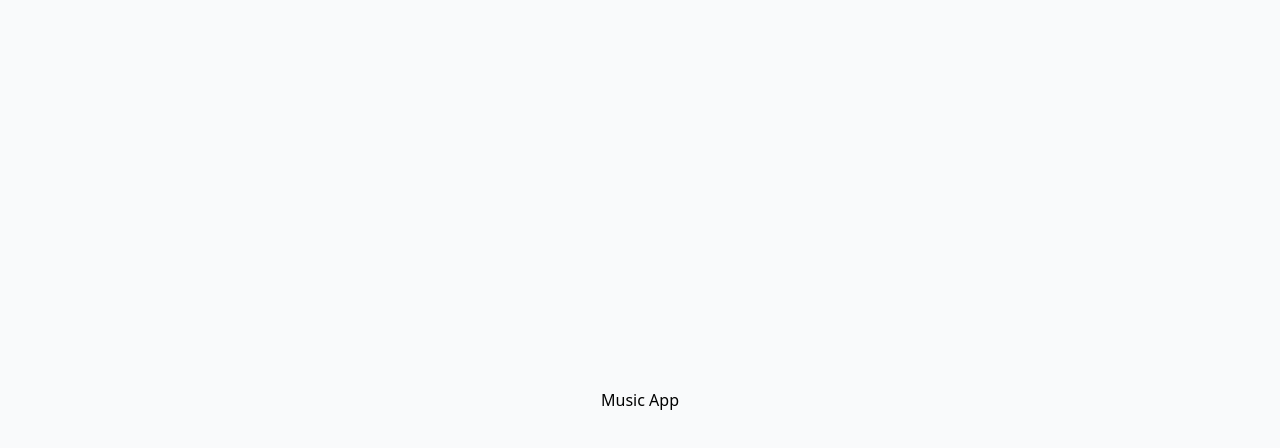
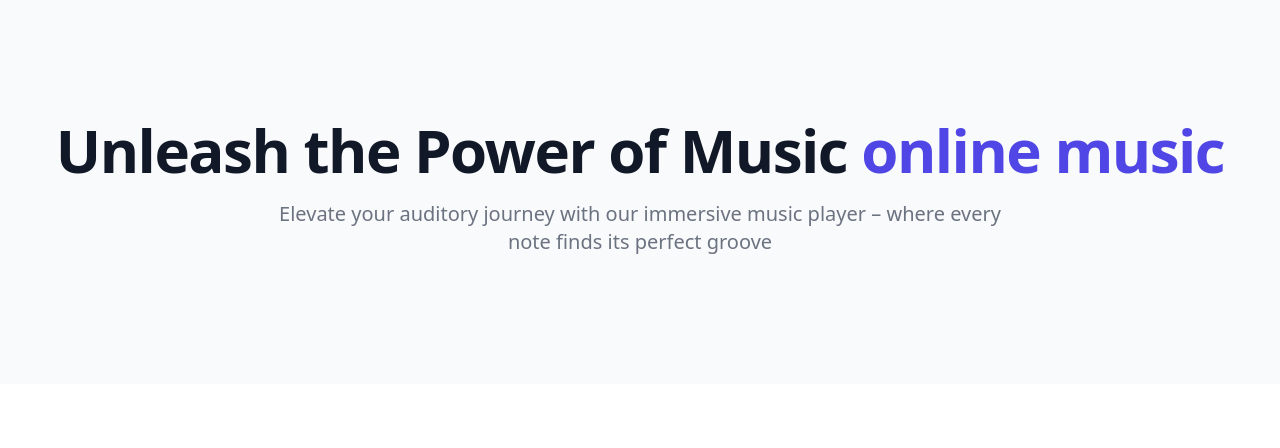
Before and after one commit to kom50/music-test, a Vue app: page / in a window 1280 px wide. Shown: the top 448 px of the page. Built offline with nearby package versions, Linux system fonts and the light colour scheme.

Commit message:
hero section

```diff
--- a/package.json
+++ b/package.json
@@ -9,6 +9,7 @@
     "preview": "vite preview"
   },
   "dependencies": {
+    "@headlessui/vue": "^1.7.16",
     "vue": "^3.3.4"
   },
   "devDependencies": {
--- a/src/App.vue
+++ b/src/App.vue
@@ -1,9 +1,7 @@
 <script setup>
-
+import Home from "./components/Home.vue"
 </script>
 
 <template>
-  <div class="h-screen w-screen bg-gray-50 flex justify-center items-center">
-    <h1> Music App</h1>
-  </div>
+<Home />
 </template>
--- /dev/null
+++ b/src/components/Home.vue
@@ -0,0 +1,40 @@
+<!-- This example requires Tailwind CSS v2.0+ -->
+<template>
+    <div class="relative bg-gray-50 overflow-hidden">
+      <div class="hidden sm:block sm:absolute sm:inset-y-0 sm:h-full sm:w-full" aria-hidden="true">
+        <div class="relative h-full max-w-7xl mx-auto">
+
+        </div>
+      </div>
+
+      <div class="relative pt-6 pb-16 sm:pb-24">
+        <main class="mt-16 mx-auto max-w-7xl px-4 sm:mt-24">
+          <div class="text-center">
+            <h1 class="text-4xl tracking-tight font-extrabold text-gray-900 sm:text-5xl md:text-6xl">
+              <span class="block xl:inline">Unleash the Power of Music</span>
+              {{ ' ' }}
+              <span class="block text-indigo-600 xl:inline">online music</span>
+            </h1>
+            <p class="mt-3 max-w-md mx-auto text-base text-gray-500 sm:text-lg md:mt-5 md:text-xl md:max-w-3xl">
+                Elevate your auditory journey with our immersive music player – where every note finds its perfect groove
+            </p>
+            <div class="mt-5 max-w-md mx-auto sm:flex sm:justify-center md:mt-8">
+
+            </div>
+          </div>
+        </main>
+      </div>
+    </div>
+  </template>
+
+  <script setup>
+  import { Popover, PopoverButton, PopoverPanel } from '@headlessui/vue'
+
+  const navigation = [
+    { name: 'Product', href: '#' },
+    { name: 'Features', href: '#' },
+    { name: 'Marketplace', href: '#' },
+    { name: 'Company', href: '#' },
+  ]
+
+  </script>
```
Also changed, not shown: 1 other file (tests, documents, lock files or other folders).
